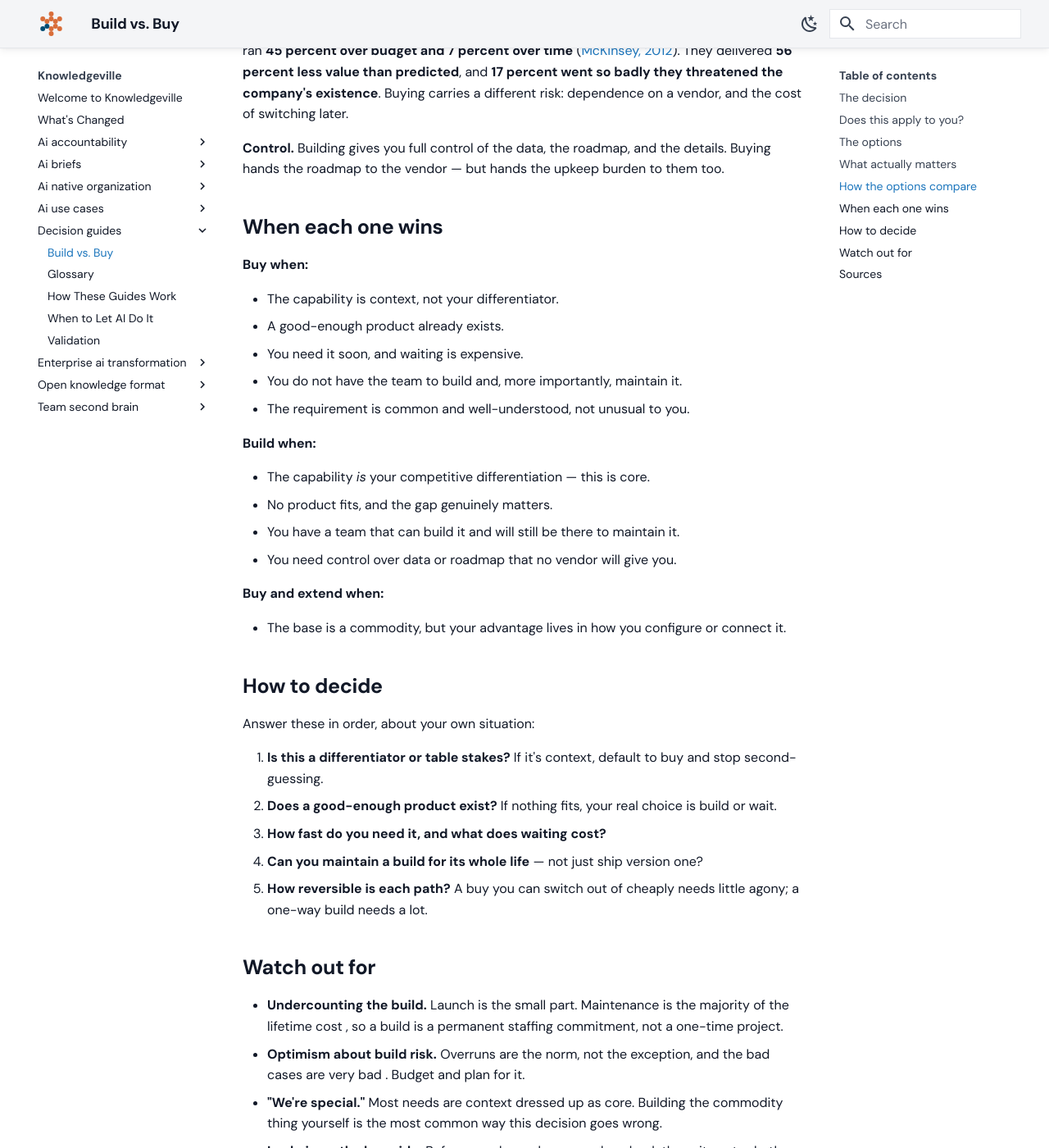
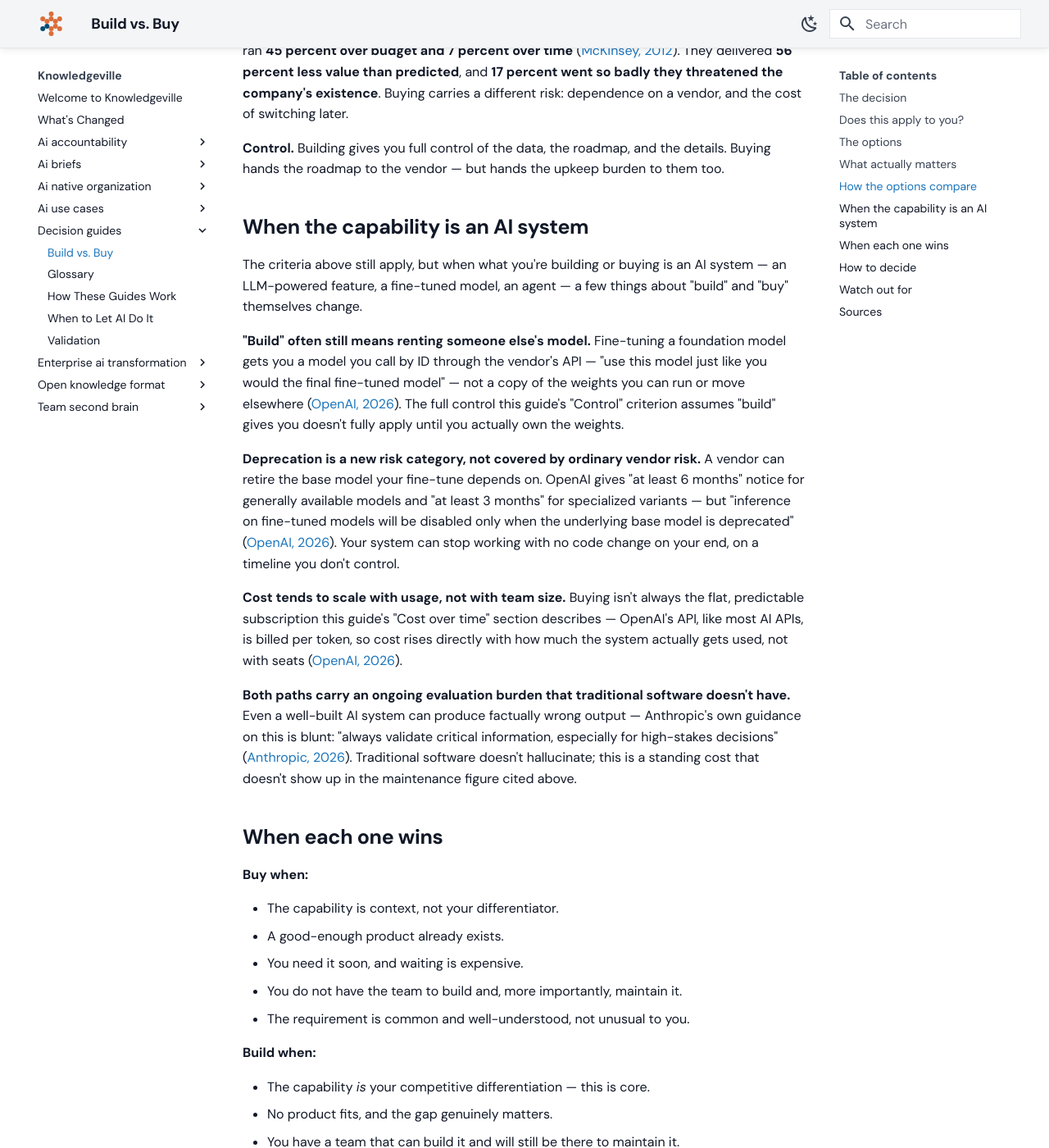
Before and after one commit to grandaha/knowledgeville, an MkDocs documentation site: the page built from published/decision-guides/build-vs-buy.md, in a window 1280 px wide and 1400 px high, scrolled down 1588 px. Shown: the whole window at 82% size. Built offline with MkDocs 1.6.1 and Material for MkDocs 9.7.7, drawn with Linux system fonts in a browser that asks for light colours; some web fonts are replaced; some of the changed text lies outside the part shown.

Commit message:
Publish: sync content from workspace

```diff
--- a/published/decision-guides/build-vs-buy.md
+++ b/published/decision-guides/build-vs-buy.md
@@ -45,6 +45,38 @@ A handful of criteria should drive this. Most other considerations are noise:
 
 **Control.** Building gives you full control of the data, the roadmap, and the details. Buying hands the roadmap to the vendor — but hands the upkeep burden to them too.
 
+## When the capability is an AI system
+
+The criteria above still apply, but when what you're building or buying is an AI system — an
+LLM-powered feature, a fine-tuned model, an agent — a few things about "build" and "buy"
+themselves change.
+
+**"Build" often still means renting someone else's model.** Fine-tuning a foundation model
+gets you a model you call by ID through the vendor's API — "use this model just like you would
+the final fine-tuned model" — not a copy of the weights you can run or move elsewhere
+([OpenAI, 2026](#ev-openai-finetuning-2026-api-only-access)). The full control this guide's
+"Control" criterion assumes "build" gives you doesn't fully apply until you actually own the
+weights.
+
+**Deprecation is a new risk category, not covered by ordinary vendor risk.** A vendor can
+retire the base model your fine-tune depends on. OpenAI gives "at least 6 months" notice for
+generally available models and "at least 3 months" for specialized variants — but "inference
+on fine-tuned models will be disabled only when the underlying base model is deprecated"
+([OpenAI, 2026](#ev-openai-deprecations-2026-notice-and-cutoff)). Your system can stop working
+with no code change on your end, on a timeline you don't control.
+
+**Cost tends to scale with usage, not with team size.** Buying isn't always the flat,
+predictable subscription this guide's "Cost over time" section describes — OpenAI's API, like
+most AI APIs, is billed per token, so cost rises directly with how much the system actually
+gets used, not with seats ([OpenAI, 2026](#ev-openai-pricing-2026-per-token)).
+
+**Both paths carry an ongoing evaluation burden that traditional software doesn't have.** Even
+a well-built AI system can produce factually wrong output — Anthropic's own guidance on this is
+blunt: "always validate critical information, especially for high-stakes decisions"
+([Anthropic, 2026](#ev-anthropic-reduce-hallucinations-2026-standing-risk)). Traditional
+software doesn't hallucinate; this is a standing cost that doesn't show up in the maintenance
+figure cited above.
+
 ## When each one wins
 
 **Buy when:**
@@ -83,6 +115,7 @@ Answer these in order, about your own situation:
 - **"We're special."** Most needs are context dressed up as core. Building the commodity thing yourself is the most common way this decision goes wrong.
 - **Lock-in on the buy side.** Before you depend on a vendor, check the exit cost, whether you can get your data out, and how healthy the vendor is.
 - **Binary thinking.** Build-or-buy is often a false choice — buy-and-extend or a partnership is frequently the better answer.
+- **Fine-tuning isn't owning.** If "build" means fine-tuning someone else's foundation model, you're still dependent on that vendor <!-- noev: OpenAI, cited under "When the capability is an AI system" --> — weigh deprecation risk into the build case, not just the buy case.
 
 ## Sources
 
@@ -91,3 +124,7 @@ Answer these in order, about your own situation:
 - **Geoffrey Moore — *Living on the Fault Line (core-vs-context; later extended in Dealing with Darwin)*, 2000.** Core is anything that contributes directly to competitive differentiation... Context is everything else — all the things that you or your company or product must do to pass muster but which do not differentiate you. [View source](https://geoffreyamoore.com/book/living-on-the-fault-line/){#ev-moore-core-vs-context-2000} · verified 2026-07-01 · primary
 - **Robert L. Glass — *Facts and Fallacies of Software Engineering (Fact 41), Addison-Wesley (ISBN 0-321-11742-5)*, 2003.** Maintenance typically consumes 40 to 80 percent (average, 60 percent) of software costs. Therefore, it is probably the most important life cycle phase of software. [View source](https://www.informit.com/store/facts-and-fallacies-of-software-engineering-9780321117427){#ev-glass-software-maintenance-2003} · verified 2026-07-01 · primary
 - **McKinsey & Company with the BT Centre for Major Programme Management, University of Oxford — *Delivering large-scale IT projects on time, on budget, and on value*, 2012.** Large IT projects, on average, run 45 percent over budget and 7 percent over time, while delivering 56 percent less value than predicted. [View source](https://www.mckinsey.com/capabilities/tech-and-ai/our-insights/delivering-large-scale-it-projects-on-time-on-budget-and-on-value){#ev-mckinsey-oxford-it-projects-2012} · verified 2026-07-01 · primary
+- **OpenAI — *Supervised fine-tuning (API docs)*, 2026.** Use this model just like you would the final fine-tuned model. [View source](https://developers.openai.com/api/docs/guides/supervised-fine-tuning){#ev-openai-finetuning-2026-api-only-access} · verified 2026-07-05 · primary
+- **OpenAI — *Model deprecations (API docs)*, 2026.** Fine-tuned models created from these base models are not affected by this deprecation, but you will no longer be able to create new fine-tuned versions with these models... Inference on fine-tuned models will be disabled only when the underlying base model is deprecated. [View source](https://developers.openai.com/api/docs/deprecations){#ev-openai-deprecations-2026-notice-and-cutoff} · verified 2026-07-05 · primary
+- **OpenAI — *Pricing (API docs)*, 2026.** Tokens are billed at the chosen model's input and output rates. [View source](https://developers.openai.com/api/docs/pricing){#ev-openai-pricing-2026-per-token} · verified 2026-07-05 · primary
+- **Anthropic — *Reduce hallucinations (Claude Platform docs)*, 2026.** Even the most advanced language models, like Claude, can sometimes generate text that is factually incorrect or inconsistent with the given context... Always validate critical information, especially for high-stakes decisions. [View source](https://platform.claude.com/docs/en/docs/test-and-evaluate/strengthen-guardrails/reduce-hallucinations){#ev-anthropic-reduce-hallucinations-2026-standing-risk} · verified 2026-07-05 · primary
```
Also changed, not shown: other parts of published/decision-guides/build-vs-buy.md (+1 -1 lines), published/decision-guides/index.md (+1 -1 lines), published/decision-guides/log.md (+9 -0 lines), 2 other files.
